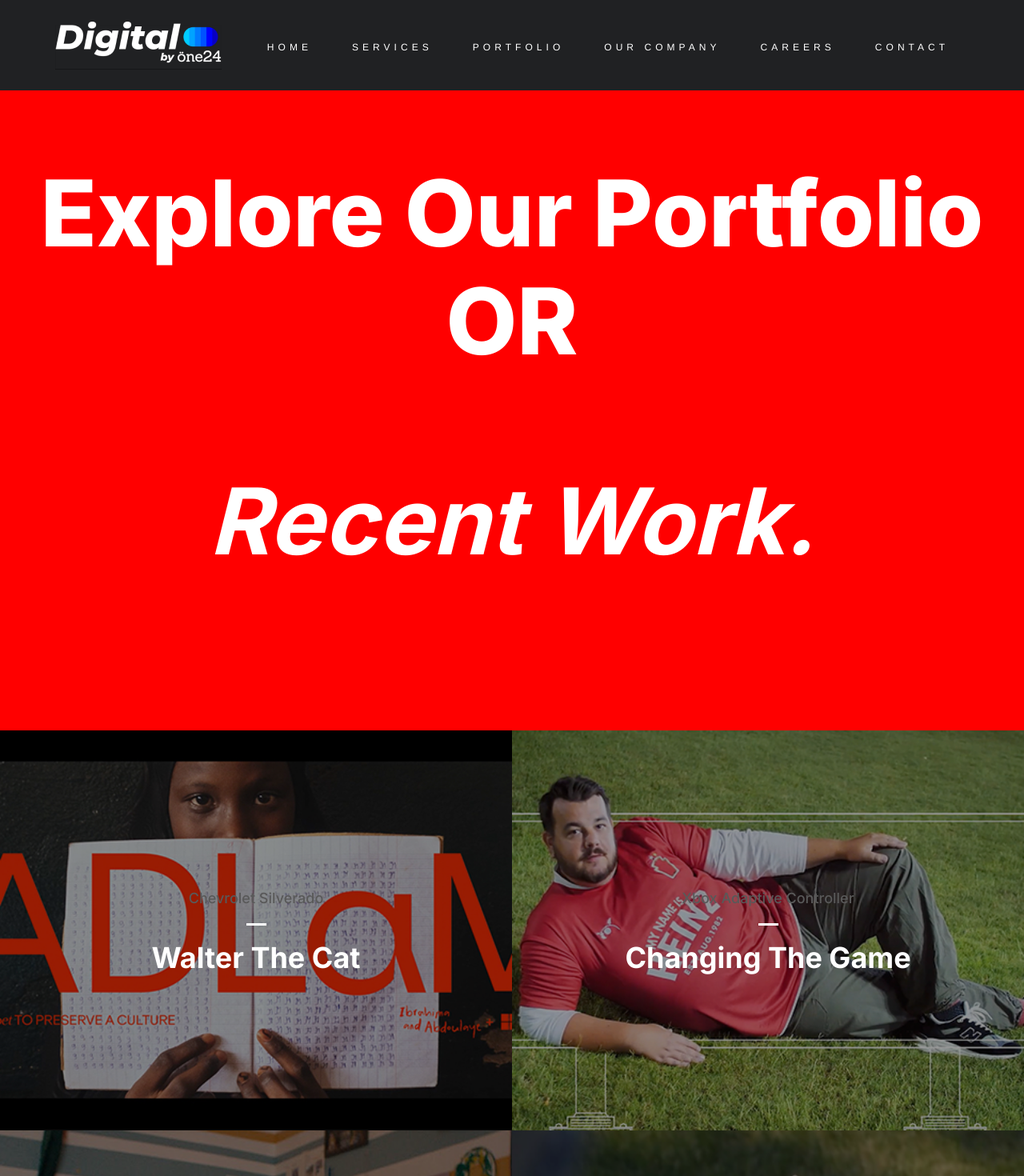
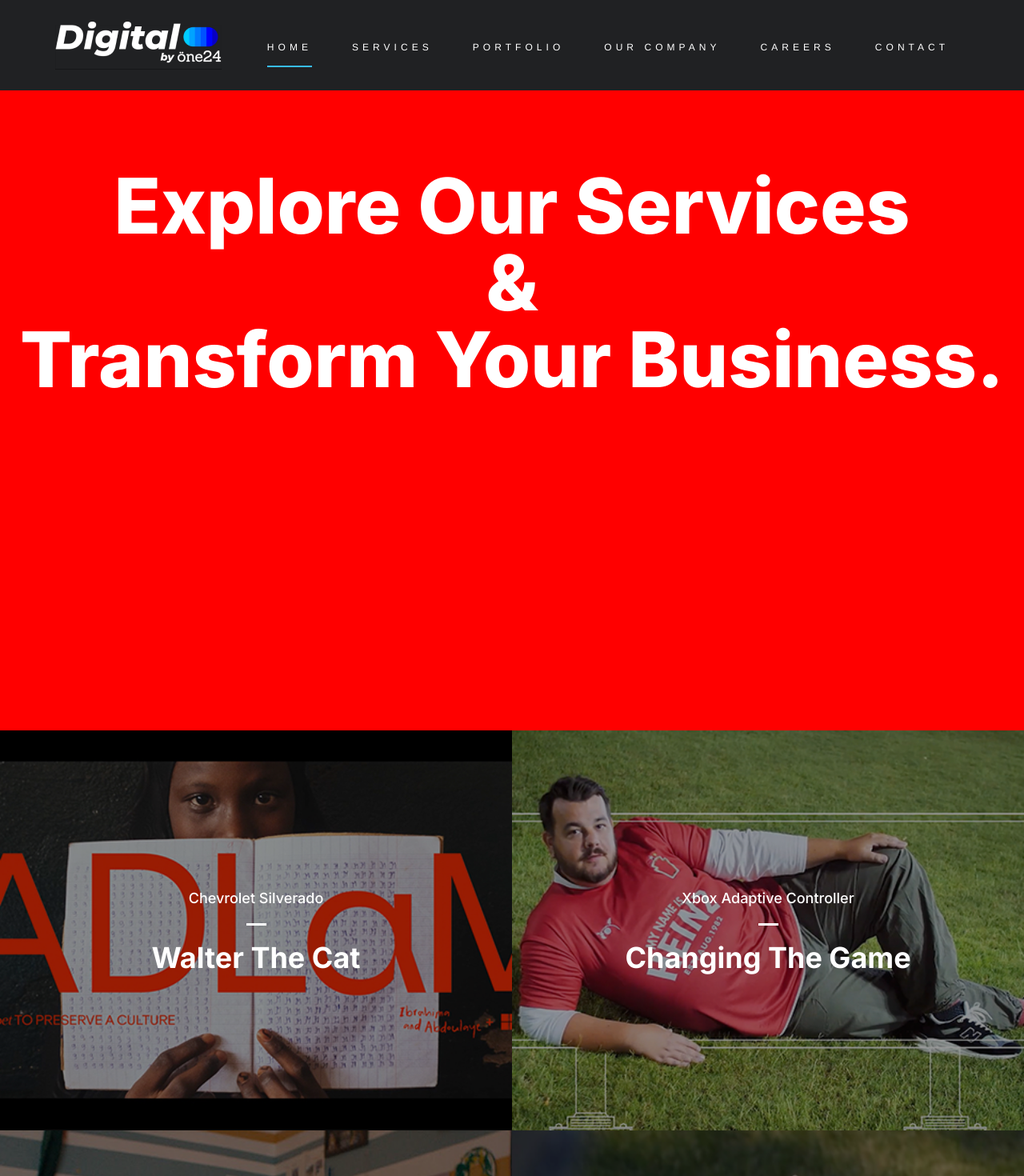
Before and after one commit to WasifAli22/One24Digital, a Next.js app: page /portfolio in a window 1280 px wide. Shown: the top 1470 px of the page at 80% size. Built offline with nearby package versions, Linux system fonts and the light colour scheme.

Commit message:
update UI

```diff
--- a/src/app/(frontend)/portfolio/page.tsx
+++ b/src/app/(frontend)/portfolio/page.tsx
@@ -8,7 +8,7 @@
     <div>
       <PortfolioBanner
         background={{ color: 'red' }}
-        text={<span>Explore Our Portfolio  <br /> <span className="my-5 block">OR</span>  <br /> <span className="italic font-bold">Recent Work.</span></span>}
+        text={"Explore Our Services \n & \n Transform Your Business."}
       />
       <PortfolioCard />
     </div>
--- a/src/app/(frontend)/services/page.tsx
+++ b/src/app/(frontend)/services/page.tsx
@@ -8,9 +8,9 @@
         <div>
             <ServicesBanner
                 background={{ color: 'red' }}
-                text={<span className=''>Explore Our Services <br /> <span className='mt-5 block'>&</span> <br /> <span className="italic font-bold md:mt-5 block">Transform Your Business.</span></span>}
+                text={"Explore Our Services \n & \n Transform Your Business."}
+
             />
-
             <OurServicesCard />
         </div>
     )
--- a/src/components/Banner.tsx
+++ b/src/components/Banner.tsx
@@ -60,7 +60,7 @@
 
 
 
-const AnimatedText = ({ text }: { text: string }) => {
+export const AnimatedText = ({ text }: { text: string }) => {
   const charVariants = {
     hidden: { opacity: 0, x: -20 },
     visible: { opacity: 1, x: 0 },
--- a/src/components/layout/Header.tsx
+++ b/src/components/layout/Header.tsx
@@ -1,58 +1,64 @@
-"use client"
+"use client";
 import React, { useState } from "react";
 import Image from "next/image";
 import Link from "next/link";
-import { FaBars, FaTimes } from 'react-icons/fa';
+import { FaBars, FaTimes } from "react-icons/fa";
 
 interface MenuLi {
-    id : number;
-    name : string;
-    path : string;
+  id: number;
+  name: string;
+  path: string;
 }
 
-const menuLi : MenuLi[] = [
+const menuLi: MenuLi[] = [
   {
-        id : 1,
-        name : "HOME",
-        path : "/"
+    id: 1,
+    name: "HOME",
+    path: "/",
   },
   {
-        id : 2,
-        name : "SERVICES",
-        path : "/services"
+    id: 2,
+    name: "SERVICES",
+    path: "/services",
   },
   {
-        id : 3,
-        name : "PORTFOLIO",
-        path : "/portfolio"
+    id: 3,
+    name: "PORTFOLIO",
+    path: "/portfolio",
   },
   {
-        id : 4,
-        name : "OUR COMPANY",
-        path : "/company"
+    id: 4,
+    name: "OUR COMPANY",
+    path: "/company",
   },
   {
-        id : 5,
-        name : "CAREERS",
-        path : "/careers"
+    id: 5,
+    name: "CAREERS",
+    path: "/careers",
   },
   {
-        id : 6,
-        name : "CONTACT",
-        path : "/contact"
-    }
-]
-
-
+    id: 6,
+    name: "CONTACT",
+    path: "/contact",
+  },
+];
 
 export const Header = (): JSX.Element => {
   const [isOpen, setIsOpen] = useState(false);
+  const [activeTab, setActiveTab] = useState("/");
 
   const toggleMenu = () => setIsOpen(!isOpen);
+  const handleActive = (path: string) => {
+    setActiveTab(path);
+  };
 
   return (
     <header className="flex w-[100%] z-50 flex-col justify-center items-center h-[113px] bg-one-digital-dark relative">
-      <div className={`flex w-full  justify-around ${!isOpen && "md:flex-row flex-row-reverse"} md:justify-center items-center px-4 md:px-8`}>
+      <div
+        className={`flex w-full  justify-around ${
+          !isOpen && "md:flex-row flex-row-reverse"
+        } md:justify-center items-center px-4 md:px-8`}
+      >
         {/* Logo */}
         <Link href="/" className="mr-4 md:mr-8">
           <Image
@@ -66,9 +72,20 @@
 
         {/* Navigation for Large Screens */}
         <ul className="hidden md:flex ">
-           {menuLi.map(menu => (
-             <li key={menu.id} className="items-start pt-[36.33px] pb-[36.34px] px-[25px] relative flex-[0_0_auto]">
-                <Link  href={menu.path} className="text-xs hover:text-sky-400 hover:pb-4 transition-all ease-in-out duration-150 hover:border-b-2 hover:border-sky-400 tracking-[5.04px] relative w-fit mt-[-1.00px] [font-family:'Arial-Regular',Helvetica] font-normal text-white text-center leading-[normal] whitespace-nowrap">
+          {menuLi.map((menu) => (
+            <li
+              key={menu.id}
+              className="items-start pt-[36.33px] pb-[36.34px] px-[25px] relative flex-[0_0_auto]"
+            >
+              <Link
+                onClick={() => handleActive(menu.path)}
+                href={menu.path}
+                className={` ${
+                  activeTab === menu.path
+                    ? "text-sky-300 pb-4 transition-all ease-in-out duration-150 border-b-2 border-sky-400 tracking-[5.04px]"
+                    : ""
+                } text-xs hover:text-sky-500 hover:pb-4 transition-all ease-in-out duration-150 hover:border-b-2 hover:border-sky-400 tracking-[5.04px] relative w-fit mt-[-1.00px] [font-family:'Arial-Regular',Helvetica] font-normal text-white text-center leading-[normal] whitespace-nowrap`}
+              >
                 {menu.name}
               </Link>
             </li>
@@ -80,7 +97,11 @@
           className="md:hidden text-white/90 inset-0 focus:outline-none focus:ring-[0.5px] focus:ring-offset-[0.5px] focus:ring-sky-500"
           onClick={toggleMenu}
         >
-          {isOpen ? <FaTimes className="w-6 h-6" /> : <FaBars className="w-6 h-6" />}
+          {isOpen ? (
+            <FaTimes className="w-6 h-6" />
+          ) : (
+            <FaBars className="w-6 h-6" />
+          )}
         </button>
       </div>
 
@@ -88,7 +109,14 @@
       {isOpen && (
         <div className=" text-start animate-slide-in-top duration-300 ease-in-out  absolute top-full left-0  w-full bg-one-digital-dark px-4 py-8 md:hidden">
           {menuLi.map((item) => (
-            <Link onClick={toggleMenu} key={item.id} href={item.path} className=" hover:text-sky-400 hover:pb-4 transition-all ease-in-out hover:border-b-2 hover:border-sky-400 hover:ease-in-out text-[14px] hover:text-[16px] duration-200 delay-50 block  mx-auto max-w-[100%] sm:max-w-[68%] text-white text-base font-medium py-2 hover:text-opacity-75">
+            <Link
+              onClick={() => handleActive(item.path)}
+              key={item.id}
+              href={item.path}
+              className={`hover:text-sky-400 hover:pb-4 transition-all ease-in-out hover:border-b-2 hover:border-sky-400 hover:ease-in-out text-[14px] hover:text-[16px] duration-200 delay-50 block  mx-auto max-w-[100%] sm:max-w-[68%] text-white text-base font-medium py-2 hover:text-opacity-75 ${
+                activeTab === item.path ? "text-sky-400" : ""
+              }`}
+            >
               {item.name}
             </Link>
           ))}
--- a/src/components/portfolio/PortfolioBanner.tsx
+++ b/src/components/portfolio/PortfolioBanner.tsx
@@ -1,6 +1,6 @@
-import React from 'react';
-
-const PortfolioBanner = ({ background, text }:any) => {
+import React from "react";
+import { motion } from "framer-motion";
+const PortfolioBanner = ({ background, text }: any) => {
   // Check if background color is provided
   const hasColor = background && background.color;
 
@@ -9,17 +9,35 @@
 
   // Dynamic styles based on provided background
   const dynamicStyles = {
-        backgroundImage: hasImage ? `url(${background.image})` : 'none',
-        backgroundColor: hasColor ? background.color : 'transparent',
+    backgroundImage: hasImage ? `url(${background.image})` : "none",
+    backgroundColor: hasColor ? background.color : "transparent",
   };
-
+  const charVariants = {
+    hidden: { opacity: 0, x: -20 },
+    visible: { opacity: 1, x: 0 },
+  };
   return (
-        <div className='min-h-screen h-screen w-[100%] bg-cover bg-center' style={dynamicStyles}>
+    <div
+      className="min-h-screen h-screen w-[100%] bg-cover bg-center"
+      style={dynamicStyles}
+    >
       {/* Content */}
-            <div className='flex items-center justify-center m-auto text-center'>
-                <h1 className='lg:text-[115px] text-5xl lg:text-center md:pt-24 pt-2 font-extrabold text-white'>
-                    {text}
-                </h1>
+      <div className="flex items-center justify-center m-auto text-center">
+        <motion.h1 className="xl:text-8xl  sm:text-6xl text-5xl lg:text-7xl lg:text-center md:pt-24 pt-2 font-extrabold text-white">
+          {text?.split("\n").map((line: any, index: any) => (
+            <motion.div
+              variants={charVariants}
+              initial="hidden"
+              animate="visible"
+              viewport={{ once: true }}
+              transition={{ duration: 0.5, delay: index * 0.15 }}
+              key={index}
+            >
+              {line}
+              {index !== text?.split("\n").length - 1 && <br />}
+            </motion.div>
+          ))}
+        </motion.h1>
       </div>
     </div>
   );
--- a/src/components/portfolio/PortfolioCard.tsx
+++ b/src/components/portfolio/PortfolioCard.tsx
@@ -1,23 +1,55 @@
-"use client"
-import Link from 'next/link'
-import React from 'react'
-import { PortfolioData } from '..'
+"use client";
+import Link from "next/link";
+import React from "react";
+import { PortfolioData } from "..";
+import { motion } from "framer-motion";
+import { fadeIn, textVariant } from "@/app/utils/motion";
 const PortfolioCard = () => {
   return (
-        <div className='grid grid-cols-12'>
-            {PortfolioData.map((project) => (
-                <div key={project.id} className='relative lg:col-span-6 col-span-12 overflow-hidden'>
-                    <Link href={`/portfolio/${encodeURIComponent(project.title.toLowerCase().replace(/\s+/g, '-'))}`}>
-                        <div className="services_bg_image min-h-[300px] lg:min-h-[500px] w-full bg-no-repeat bg-center bg-cover hover:cursor-pointer hover:scale-125 transition-all duration-700" style={{ backgroundImage: `url('${project.src}')` }}>
+    <motion.div
+      initial="hidden"
+      whileInView="show"
+      viewport={{ once: true }}
+      transition={{ duration: 0.5 }}
+      className="grid grid-cols-12"
+    >
+      {PortfolioData.map((project, index) => (
+        <motion.div
+          key={project.id}
+          variants={fadeIn("up", "spring", 0.07 * index, 0.75)}
+          initial="hidden"
+          whileInView="show"
+          viewport={{ once: false }}
+          className="relative lg:col-span-6 col-span-12 overflow-hidden"
+        >
+          <Link
+            href={`/portfolio/${encodeURIComponent(
+              project.title.toLowerCase().replace(/\s+/g, "-")
+            )}`}
+          >
+            <div
+              className="services_bg_image min-h-[300px] lg:min-h-[500px] w-full bg-no-repeat bg-center bg-cover hover:cursor-pointer hover:scale-125 transition-all duration-700"
+              style={{ backgroundImage: `url('${project.src}')` }}
+            >
               <div className="flex flex-col items-center h-[100%] justify-center text-white absolute left-0 right-0">
-                                <p className='text-lg mb-10 service_desc relative'>{project.description}</p>
-                                <h3 className='text-4xl text-center font-bold'>{project.title}</h3>
+                <motion.p
+                  variants={textVariant(0.3)}
+                  className="text-lg mb-10 text-white service_desc relative"
+                >
+                  {project.description}
+                </motion.p>
+                <motion.h3
+                  variants={textVariant(0.4)}
+                  className="text-4xl text-center font-bold"
+                >
+                  {project.title}
+                </motion.h3>
               </div>
             </div>
           </Link>
-                </div>
+        </motion.div>
       ))}
-        </div>
-    )
-}
-export default PortfolioCard
+    </motion.div>
+  );
+};
+export default PortfolioCard;
--- a/src/components/services/ServicesBanner.tsx
+++ b/src/components/services/ServicesBanner.tsx
@@ -1,6 +1,9 @@
-import React from 'react';
+"use client";
+import React from "react";
+import { AnimatedText } from "../Banner";
+import { motion } from "framer-motion";
 
-const ServicesBanner = ({ background, text }:any) => {
+const ServicesBanner = ({ background, text }: any) => {
   // Check if background color is provided
   const hasColor = background && background.color;
 
@@ -9,20 +12,45 @@
 
   // Dynamic styles based on provided background
   const dynamicStyles = {
-        backgroundImage: hasImage ? `url(${background.image})` : 'none',
-        backgroundColor: hasColor ? background.color : 'transparent',
+    backgroundImage: hasImage ? `url(${background.image})` : "none",
+    backgroundColor: hasColor ? background.color : "transparent",
   };
 
+  const charVariants = {
+    hidden: { opacity: 0, x: -20 },
+    visible: { opacity: 1, x: 0 },
+  };
   return (
-        <div className='min-h-screen h-screen w-[100%] bg-cover bg-center' style={dynamicStyles}>
+    <div
+      className="min-h-screen h-screen w-[100%] bg-cover bg-center"
+      style={dynamicStyles}
+    >
       {/* Content */}
-            <div className='flex items-center justify-center m-auto text-center'>
-                <h1 className='lg:text-[115px] text-5xl lg:text-center md:pt-24 pt-2 font-extrabold text-white'>
-                    {text}
-                </h1>
+      <div className="flex items-center justify-center m-auto text-center">
+        <motion.h1 className="xl:text-8xl  sm:text-6xl text-5xl lg:text-7xl lg:text-center md:pt-24 pt-2 font-extrabold text-white">
+          {text?.split("\n").map((line: any, index: any) => (
+            <motion.div
+              variants={charVariants}
+              initial="hidden"
+              animate="visible"
+              viewport={{ once: true }}
+              transition={{ duration: 0.5, delay: index * 0.15 }}
+              key={index}
+            >
+              {line}
+              {index !== text?.split("\n").length - 1 && <br />}
+            </motion.div>
+          ))}
+        </motion.h1>
       </div>
     </div>
   );
 };
 
 export default ServicesBanner;
+// <motion.div  variants={charVariants}
+// initial="hidden"
+// animate="visible"
+// transition={{ duration: 0.5, delay: index * 0.05 }}>
+
+// </motion.div>
```
Also changed, not shown: src/components/LogosCarasuel.tsx (+1 -54 lines), src/components/services/OurServices.tsx (+48 -16 lines). Lines whose indentation alone changed are shown as unchanged.
